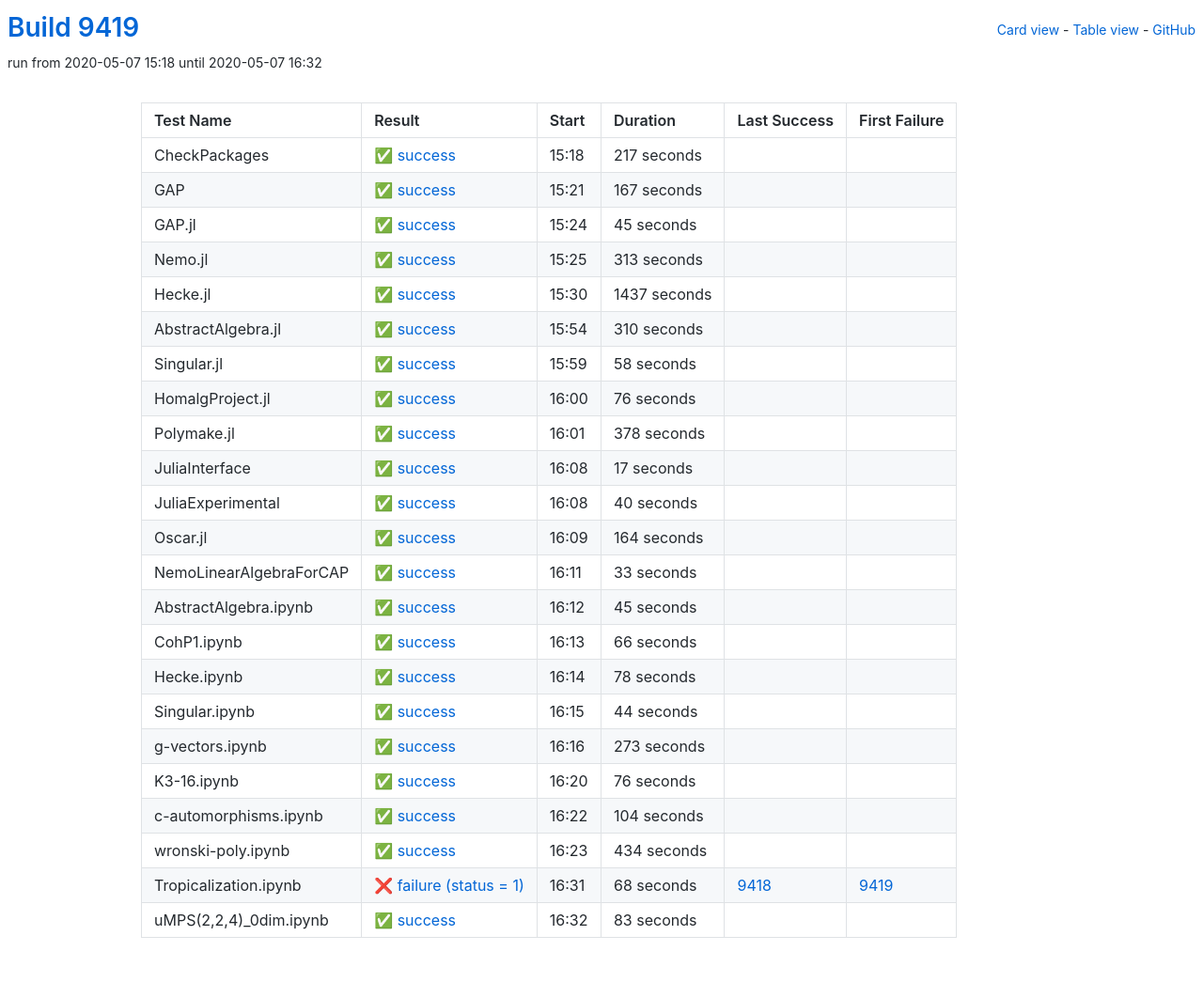
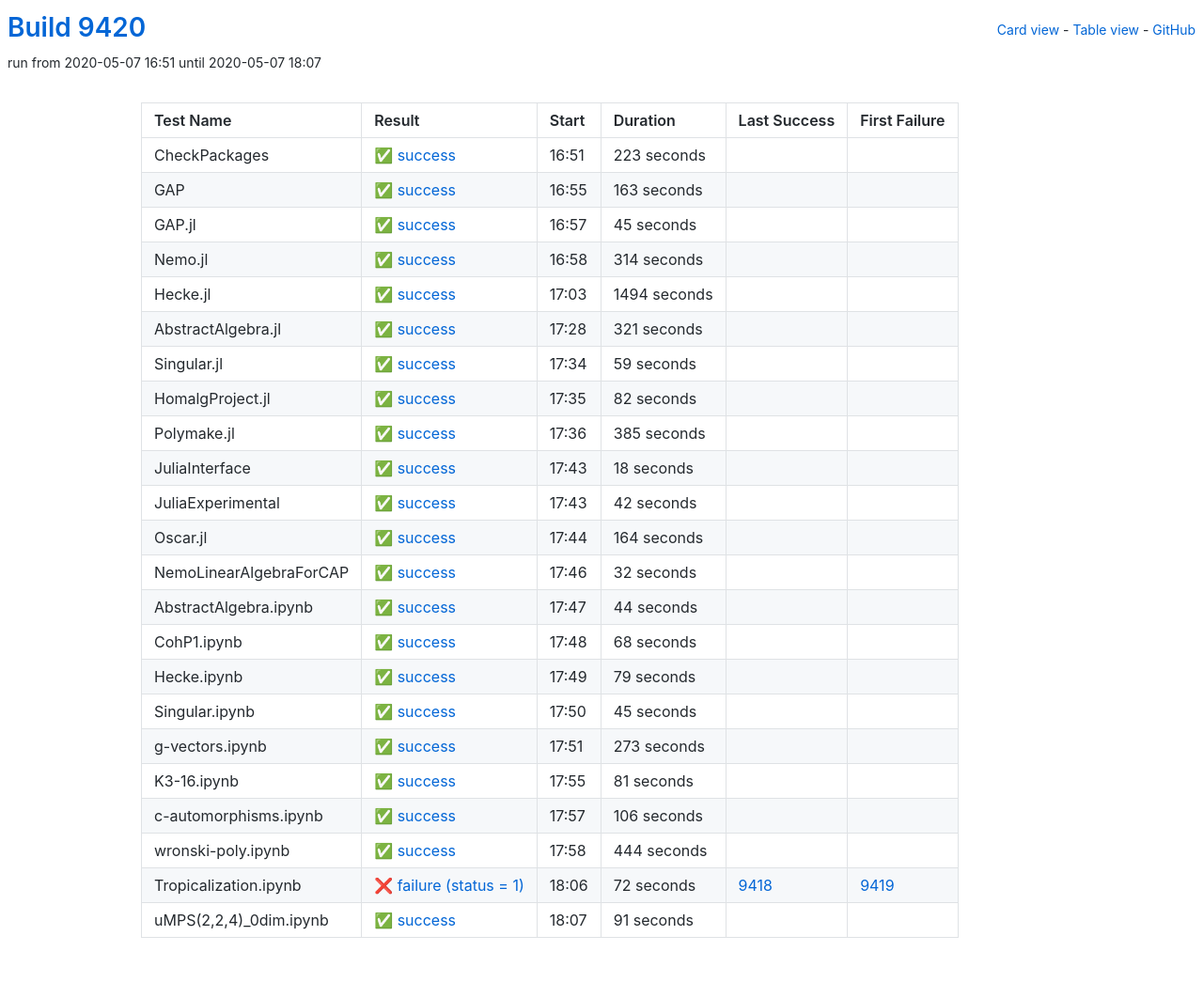
Before and after one commit to oscar-system/oscar-ci-status, a Jekyll site: the page built from table.html, in a window 1280 px wide. Shown: the whole page at 94% size. Built offline with Jekyll 4.4.1, drawn with Linux system fonts in a browser that asks for light colours.

Commit message:
Build 9420

```diff
--- a/_data/ci.yml
+++ b/_data/ci.yml
@@ -1,29 +1,29 @@
-build: 9419
-build_url: https://oscarci.mathematik.uni-kl.de/job/oscar/9419/
+build: 9420
+build_url: https://oscarci.mathematik.uni-kl.de/job/oscar/9420/
 job: oscar
 tests:
-- duration: 217
+- duration: 223
   exitcode: 0
   first_failure: false
   first_failure_url: null
   id: checkpackages
   last_success: false
   last_success_url: null
-  log: https://oscarci.mathematik.uni-kl.de/job/oscar/9419/artifact/logs/build-9419/CheckPackages.log
+  log: https://oscarci.mathematik.uni-kl.de/job/oscar/9420/artifact/logs/build-9420/CheckPackages.log
   name: CheckPackages
-  start: 2020-05-07 15:18
+  start: 2020-05-07 16:51
   status: success
   success: true
-- duration: 167
+- duration: 163
   exitcode: 0
   first_failure: false
   first_failure_url: null
   id: gap
   last_success: false
   last_success_url: null
-  log: https://oscarci.mathematik.uni-kl.de/job/oscar/9419/artifact/logs/build-9419/GAP.log
+  log: https://oscarci.mathematik.uni-kl.de/job/oscar/9420/artifact/logs/build-9420/GAP.log
   name: GAP
-  start: 2020-05-07 15:21
+  start: 2020-05-07 16:55
   status: success
   success: true
 - duration: 45
@@ -33,105 +33,105 @@ tests:
   id: gap-jl
   last_success: false
   last_success_url: null
-  log: https://oscarci.mathematik.uni-kl.de/job/oscar/9419/artifact/logs/build-9419/GAP.jl.log
+  log: https://oscarci.mathematik.uni-kl.de/job/oscar/9420/artifact/logs/build-9420/GAP.jl.log
   name: GAP.jl
-  start: 2020-05-07 15:24
+  start: 2020-05-07 16:57
   status: success
   success: true
-- duration: 313
+- duration: 314
   exitcode: 0
   first_failure: false
   first_failure_url: null
   id: nemo-jl
   last_success: false
   last_success_url: null
-  log: https://oscarci.mathematik.uni-kl.de/job/oscar/9419/artifact/logs/build-9419/Nemo.jl.log
+  log: https://oscarci.mathematik.uni-kl.de/job/oscar/9420/artifact/logs/build-9420/Nemo.jl.log
   name: Nemo.jl
-  start: 2020-05-07 15:25
+  start: 2020-05-07 16:58
   status: success
   success: true
-- duration: 1437
+- duration: 1494
   exitcode: 0
   first_failure: false
   first_failure_url: null
   id: hecke-jl
   last_success: false
   last_success_url: null
-  log: https://oscarci.mathematik.uni-kl.de/job/oscar/9419/artifact/logs/build-9419/Hecke.jl.log
+  log: https://oscarci.mathematik.uni-kl.de/job/oscar/9420/artifact/logs/build-9420/Hecke.jl.log
   name: Hecke.jl
-  start: 2020-05-07 15:30
+  start: 2020-05-07 17:03
   status: success
   success: true
-- duration: 310
+- duration: 321
   exitcode: 0
   first_failure: false
   first_failure_url: null
   id: abstractalgebra-jl
   last_success: false
   last_success_url: null
-  log: https://oscarci.mathematik.uni-kl.de/job/oscar/9419/artifact/logs/build-9419/AbstractAlgebra.jl.log
+  log: https://oscarci.mathematik.uni-kl.de/job/oscar/9420/artifact/logs/build-9420/AbstractAlgebra.jl.log
   name: AbstractAlgebra.jl
-  start: 2020-05-07 15:54
+  start: 2020-05-07 17:28
   status: success
   success: true
-- duration: 58
+- duration: 59
   exitcode: 0
   first_failure: false
   first_failure_url: null
   id: singular-jl
   last_success: false
   last_success_url: null
-  log: https://oscarci.mathematik.uni-kl.de/job/oscar/9419/artifact/logs/build-9419/Singular.jl.log
+  log: https://oscarci.mathematik.uni-kl.de/job/oscar/9420/artifact/logs/build-9420/Singular.jl.log
   name: Singular.jl
-  start: 2020-05-07 15:59
+  start: 2020-05-07 17:34
   status: success
   success: true
-- duration: 76
+- duration: 82
   exitcode: 0
   first_failure: false
   first_failure_url: null
   id: homalgproject-jl
   last_success: false
   last_success_url: null
-  log: https://oscarci.mathematik.uni-kl.de/job/oscar/9419/artifact/logs/build-9419/HomalgProject.jl.log
+  log: https://oscarci.mathematik.uni-kl.de/job/oscar/9420/artifact/logs/build-9420/HomalgProject.jl.log
   name: HomalgProject.jl
-  start: 2020-05-07 16:00
+  start: 2020-05-07 17:35
   status: success
   success: true
-- duration: 378
+- duration: 385
   exitcode: 0
   first_failure: false
   first_failure_url: null
   id: polymake-jl
   last_success: false
   last_success_url: null
-  log: https://oscarci.mathematik.uni-kl.de/job/oscar/9419/artifact/logs/build-9419/Polymake.jl.log
+  log: https://oscarci.mathematik.uni-kl.de/job/oscar/9420/artifact/logs/build-9420/Polymake.jl.log
   name: Polymake.jl
-  start: 2020-05-07 16:01
+  start: 2020-05-07 17:36
   status: success
   success: true
-- duration: 17
+- duration: 18
   exitcode: 0
   first_failure: false
   first_failure_url: null
   id: juliainterface
   last_success: false
   last_success_url: null
-  log: https://oscarci.mathematik.uni-kl.de/job/oscar/9419/artifact/logs/build-9419/JuliaInterface.log
+  log: https://oscarci.mathematik.uni-kl.de/job/oscar/9420/artifact/logs/build-9420/JuliaInterface.log
   name: JuliaInterface
-  start: 2020-05-07 16:08
+  start: 2020-05-07 17:43
   status: success
   success: true
-- duration: 40
+- duration: 42
   exitcode: 0
   first_failure: false
   first_failure_url: null
   id: juliaexperimental
   last_success: false
   last_success_url: null
-  log: https://oscarci.mathematik.uni-kl.de/job/oscar/9419/artifact/logs/build-9419/JuliaExperimental.log
+  log: https://oscarci.mathematik.uni-kl.de/job/oscar/9420/artifact/logs/build-9420/JuliaExperimental.log
   name: JuliaExperimental
-  start: 2020-05-07 16:08
+  start: 2020-05-07 17:43
   status: success
   success: true
 - duration: 164
@@ -141,69 +141,69 @@ tests:
   id: oscar-jl
   last_success: false
   last_success_url: null
-  log: https://oscarci.mathematik.uni-kl.de/job/oscar/9419/artifact/logs/build-9419/Oscar.jl.log
+  log: https://oscarci.mathematik.uni-kl.de/job/oscar/9420/artifact/logs/build-9420/Oscar.jl.log
   name: Oscar.jl
-  start: 2020-05-07 16:09
+  start: 2020-05-07 17:44
   status: success
   success: true
-- duration: 33
+- duration: 32
   exitcode: 0
   first_failure: false
   first_failure_url: null
   id: nemolinearalgebraforcap
   last_success: false
   last_success_url: null
-  log: https://oscarci.mathematik.uni-kl.de/job/oscar/9419/artifact/logs/build-9419/NemoLinearAlgebraForCAP.log
+  log: https://oscarci.mathematik.uni-kl.de/job/oscar/9420/artifact/logs/build-9420/NemoLinearAlgebraForCAP.log
   name: NemoLinearAlgebraForCAP
-  start: 2020-05-07 16:11
+  start: 2020-05-07 17:46
+  status: success
+  success: true
+- duration: 44
+  exitcode: 0
+  first_failure: false
+  first_failure_url: null
+  id: abstractalgebra-ipynb
+  last_success: false
+  last_success_url: null
+  log: https://oscarci.mathematik.uni-kl.de/job/oscar/9420/artifact/logs/build-9420/AbstractAlgebra.ipynb.log
+  name: AbstractAlgebra.ipynb
+  start: 2020-05-07 17:47
+  status: success
+  success: true
+- duration: 68
+  exitcode: 0
+  first_failure: false
+  first_failure_url: null
+  id: cohp1-ipynb
+  last_success: false
+  last_success_url: null
+  log: https://oscarci.mathematik.uni-kl.de/job/oscar/9420/artifact/logs/build-9420/CohP1.ipynb.log
+  name: CohP1.ipynb
+  start: 2020-05-07 17:48
+  status: success
+  success: true
+- duration: 79
+  exitcode: 0
+  first_failure: false
+  first_failure_url: null
+  id: hecke-ipynb
+  last_success: false
+  last_success_url: null
+  log: https://oscarci.mathematik.uni-kl.de/job/oscar/9420/artifact/logs/build-9420/Hecke.ipynb.log
+  name: Hecke.ipynb
+  start: 2020-05-07 17:49
   status: success
   success: true
 - duration: 45
   exitcode: 0
   first_failure: false
   first_failure_url: null
-  id: abstractalgebra-ipynb
-  last_success: false
-  last_success_url: null
-  log: https://oscarci.mathematik.uni-kl.de/job/oscar/9419/artifact/logs/build-9419/AbstractAlgebra.ipynb.log
-  name: AbstractAlgebra.ipynb
-  start: 2020-05-07 16:12
-  status: success
-  success: true
-- duration: 66
-  exitcode: 0
-  first_failure: false
-  first_failure_url: null
-  id: cohp1-ipynb
-  last_success: false
-  last_success_url: null
-  log: https://oscarci.mathematik.uni-kl.de/job/oscar/9419/artifact/logs/build-9419/CohP1.ipynb.log
-  name: CohP1.ipynb
-  start: 2020-05-07 16:13
-  status: success
-  success: true
-- duration: 78
-  exitcode: 0
-  first_failure: false
-  first_failure_url: null
-  id: hecke-ipynb
-  last_success: false
-  last_success_url: null
-  log: https://oscarci.mathematik.uni-kl.de/job/oscar/9419/artifact/logs/build-9419/Hecke.ipynb.log
-  name: Hecke.ipynb
-  start: 2020-05-07 16:14
-  status: success
-  success: true
-- duration: 44
-  exitcode: 0
-  first_failure: false
-  first_failure_url: null
   id: singular-ipynb
   last_success: false
   last_success_url: null
-  log: https://oscarci.mathematik.uni-kl.de/job/oscar/9419/artifact/logs/build-9419/Singular.ipynb.log
+  log: https://oscarci.mathematik.uni-kl.de/job/oscar/9420/artifact/logs/build-9420/Singular.ipynb.log
   name: Singular.ipynb
-  start: 2020-05-07 16:15
+  start: 2020-05-07 17:50
   status: success
   success: true
 - duration: 273
@@ -213,68 +213,68 @@ tests:
   id: g-vectors-ipynb
   last_success: false
   last_success_url: null
-  log: https://oscarci.mathematik.uni-kl.de/job/oscar/9419/artifact/logs/build-9419/g-vectors.ipynb.log
+  log: https://oscarci.mathematik.uni-kl.de/job/oscar/9420/artifact/logs/build-9420/g-vectors.ipynb.log
   name: g-vectors.ipynb
-  start: 2020-05-07 16:16
+  start: 2020-05-07 17:51
   status: success
   success: true
-- duration: 76
+- duration: 81
   exitcode: 0
   first_failure: false
   first_failure_url: null
   id: k3-16-ipynb
   last_success: false
   last_success_url: null
-  log: https://oscarci.mathematik.uni-kl.de/job/oscar/9419/artifact/logs/build-9419/K3-16.ipynb.log
+  log: https://oscarci.mathematik.uni-kl.de/job/oscar/9420/artifact/logs/build-9420/K3-16.ipynb.log
   name: K3-16.ipynb
-  start: 2020-05-07 16:20
+  start: 2020-05-07 17:55
   status: success
   success: true
-- duration: 104
+- duration: 106
   exitcode: 0
   first_failure: false
   first_failure_url: null
   id: c-automorphisms-ipynb
   last_success: false
   last_success_url: null
-  log: https://oscarci.mathematik.uni-kl.de/job/oscar/9419/artifact/logs/build-9419/c-automorphisms.ipynb.log
+  log: https://oscarci.mathematik.uni-kl.de/job/oscar/9420/artifact/logs/build-9420/c-automorphisms.ipynb.log
   name: c-automorphisms.ipynb
-  start: 2020-05-07 16:22
+  start: 2020-05-07 17:57
   status: success
   success: true
-- duration: 434
+- duration: 444
   exitcode: 0
   first_failure: false
   first_failure_url: null
   id: wronski-poly-ipynb
   last_success: false
   last_success_url: null
-  log: https://oscarci.mathematik.uni-kl.de/job/oscar/9419/artifact/logs/build-9419/wronski-poly.ipynb.log
+  log: https://oscarci.mathematik.uni-kl.de/job/oscar/9420/artifact/logs/build-9420/wronski-poly.ipynb.log
   name: wronski-poly.ipynb
-  start: 2020-05-07 16:23
+  start: 2020-05-07 17:58
   status: success
   success: true
-- duration: 68
+- duration: 72
   exitcode: 1
   first_failure: 9419
   first_failure_url: https://oscarci.mathematik.uni-kl.de/job/oscar/9419/
   id: tropicalization-ipynb
   last_success: 9418
   last_success_url: https://oscarci.mathematik.uni-kl.de/job/oscar/9418/
-  log: https://oscarci.mathematik.uni-kl.de/job/oscar/9419/artifact/logs/build-9419/Tropicalization.ipynb.log
+  log: https://oscarci.mathematik.uni-kl.de/job/oscar/9420/artifact/logs/build-9420/Tropicalization.ipynb.log
   name: Tropicalization.ipynb
-  start: 2020-05-07 16:31
+  start: 2020-05-07 18:06
   status: failure
   success: false
-- duration: 83
+- duration: 91
   exitcode: 0
   first_failure: false
   first_failure_url: null
   id: umps-2-2-4-0dim-ipynb
   last_success: false
   last_success_url: null
-  log: https://oscarci.mathematik.uni-kl.de/job/oscar/9419/artifact/logs/build-9419/uMPS-2-2-4-_0dim.ipynb.log
+  log: https://oscarci.mathematik.uni-kl.de/job/oscar/9420/artifact/logs/build-9420/uMPS-2-2-4-_0dim.ipynb.log
   name: uMPS(2,2,4)_0dim.ipynb
-  start: 2020-05-07 16:32
+  start: 2020-05-07 18:07
   status: success
   success: true
```
Also changed, not shown: README.md.
